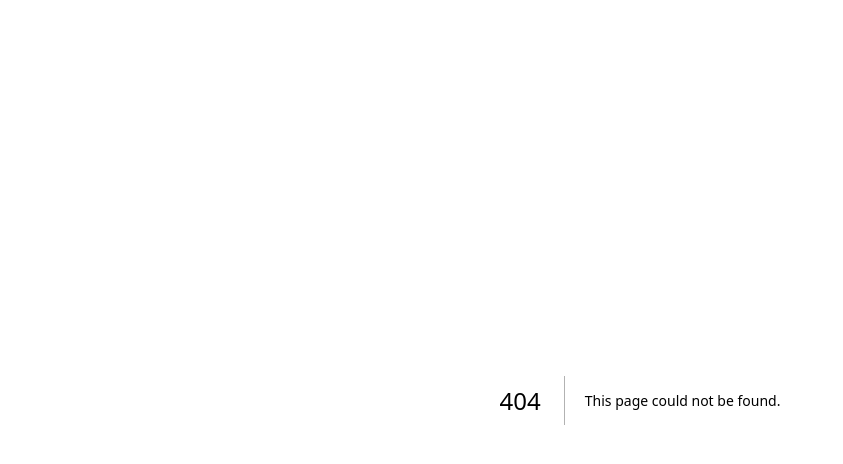
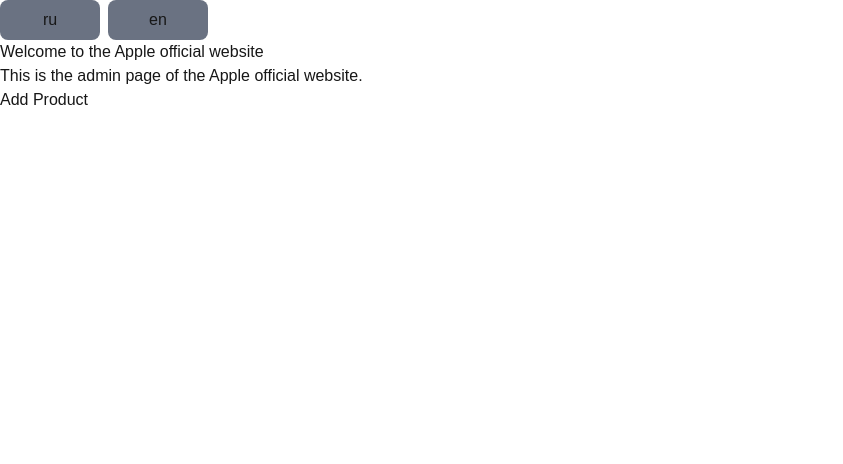
Before and after one commit to Sardor-web-dev/Shop, a Next.js app: page /admin in a window 1280 px wide. Before the commit this address had no page. Shown: the top 464 px of the page, without its empty margins (0-843 px from the left). Built offline with nearby package versions, Linux system fonts and the light colour scheme; no server answers.

Commit message:
done translations

```diff
--- /dev/null
+++ b/app/admin/page.tsx
@@ -0,0 +1,16 @@
+import { getTranslations } from "next-intl/server";
+
+export default async function AdminPage() {
+  const t = await getTranslations("AdminPage");
+
+  return (
+    <>
+      <div>
+        <h1>{t("title")}</h1>
+        <p>{t("description")}</p>
+        <p>{t("addProduct")}</p>
+        <form></form>
+      </div>
+    </>
+  );
+}
--- a/app/layout.tsx
+++ b/app/layout.tsx
@@ -3,6 +3,7 @@
 import "./globals.css";
 import { getLocale } from "next-intl/server";
 import { NextIntlClientProvider } from "next-intl";
+import SwitchLang from "@/components/custom/SwithLang";
 
 const geistSans = Geist({
   variable: "--font-geist-sans",
@@ -30,6 +31,9 @@
       <body
         className={`${geistSans.variable} ${geistMono.variable} antialiased`}
       >
+        <header>
+          <SwitchLang />
+        </header>
         <NextIntlClientProvider>{children}</NextIntlClientProvider>
       </body>
     </html>
--- /dev/null
+++ b/components/custom/SwithLang.tsx
@@ -0,0 +1,32 @@
+"use client";
+import { useRouter } from "next/navigation";
+
+const SwitchLang = () => {
+  const router = useRouter();
+
+  function handleChange(lang: string): void {
+    document.cookie = `locale=${lang}; path=/`;
+    router.refresh();
+  }
+
+  return (
+    <>
+      <div className="flex gap-2 ">
+        <button
+          className="w-25 h-10 bg-gray-500 p-1 rounded-lg cursor-pointer hover:bg-gray-700 transition-all"
+          onClick={() => handleChange("ru")}
+        >
+          ru
+        </button>
+        <button
+          className="w-25 h-10 bg-gray-500 p-1 rounded-lg cursor-pointer hover:bg-gray-700 transition-all"
+          onClick={() => handleChange("en")}
+        >
+          en
+        </button>
+      </div>
+    </>
+  );
+};
+
+export default SwitchLang;
--- a/i18n/request.ts
+++ b/i18n/request.ts
@@ -1,11 +1,13 @@
+import { cookies } from "next/headers";
 import { getRequestConfig } from "next-intl/server";
-import { cookies } from "next/headers";
 
 export default getRequestConfig(async () => {
-  // Provide a static locale, fetch a user setting
-  // read from `cookies()`, `headers()`, etc.
-  // const locale = cookies().get("locale")?.value || "en";
-  const locale = "en"
+  const locales = ["en", "ru"];
+  const cookieStore = (await cookies()) as any;
+  let locale = cookieStore.get("locale")?.value || "en";
+  if (!locales.includes(locale)) {
+    locale = "en";
+  }
   return {
     locale,
     messages: (await import(`../langs/${locale}.json`)).default,
--- a/langs/en.json
+++ b/langs/en.json
@@ -1,6 +1,10 @@
 {
   "HomePage": {
     "title": "Welcome to the Apple official website"
+  },
+  "AdminPage": {
+    "title": "Welcome to the Apple official website",
+    "description": "This is the admin page of the Apple official website.",
+    "addProduct": "Add Product"
   }
-
 }
--- a/langs/ru.json
+++ b/langs/ru.json
@@ -1,5 +1,10 @@
 {
   "HomePage": {
     "title": "Добро пожаловать на официальный сайт Apple"
+  },
+  "AdminPage": {
+    "title": "Добро пожаловать на официальный сайт Apple",
+    "description": "Это страница администратора официального сайта Apple.",
+    "addProduct": "Добавить продукт"
   }
 }
--- a/package.json
+++ b/package.json
@@ -13,9 +13,11 @@
   },
   "dependencies": {
     "@prisma/extension-accelerate": "^1.3.0",
+    "cookie": "^1.0.2",
     "next": "15.3.1",
     "next-intl": "^4.1.0",
-    "react": "^19.0.0",
+    "react": "^19.1.0",
+    "react-cookie": "^8.0.1",
     "react-dom": "^19.0.0"
   },
   "devDependencies": {
```
Also changed, not shown: 1 other file (tests, documents, lock files or other folders).
